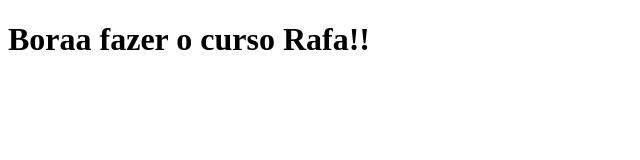
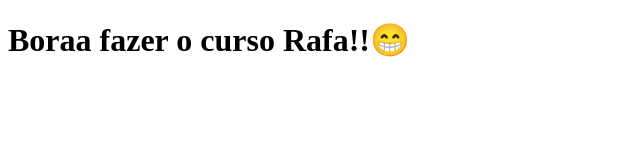
Before and after one commit to Mauricio-Caminha/clone-tabnews, a Next.js app: page / in a window 1280 px wide. Shown: the top 160 px of the page, without its empty margins (0-640 px from the left). Built offline with nearby package versions, Linux system fonts and the light colour scheme.

Commit message:
modifica a frase

```diff
--- a/pages/index.js
+++ b/pages/index.js
@@ -1,5 +1,5 @@
 function Home() {
-  return <h1>Boraa fazer o curso Rafa!!</h1>
+  return <h1>Boraa fazer o curso Rafa!!😁</h1>
 }
 
 export default Home;
```
